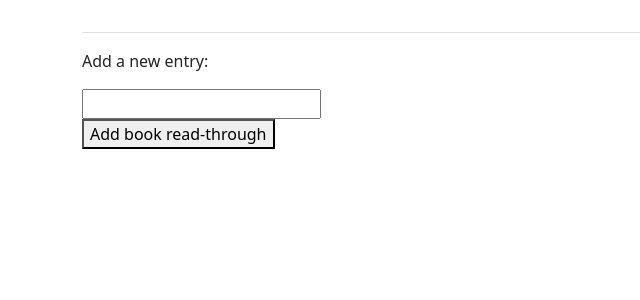
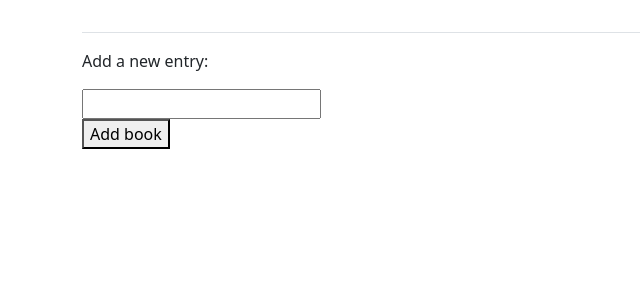
Before and after one commit to MustyMuffin/household_django, a Django app: template book_club/templates/book_club/new_book.html in a window 1280 px wide. Shown: the part 58-358 px from the top of the page, without its empty margins (0-640 px from the left). Run offline with Django 5.2, Linux system fonts and the light colour scheme; the template is opened without the code that fills it: values that come from a table or form of the project are taken from there, others are empty; some libraries are stand-ins or nearby versions.

Commit message:
Work started on allowing users to add books

```diff
--- a/book_club/templates/book_club/new_book.html
+++ b/book_club/templates/book_club/new_book.html
@@ -1,14 +1,13 @@
 {% extends "household_main/base.html" %}
 
 {% block content %}
-
   <p><a href="{% url 'book_club:book' book.id %}">{{ book }}</a></p>
 
   <p>Add a new entry:</p>
-  <form action="{% url 'book_club:new_chore_entry' book.id %}" method='post'>
+  <form action="{% url 'book_club:new_book' book.id %}" method='post'>
     {% csrf_token %}
     {{ form.as_div }}
-    <button name='submit'>Add book read-through</button>
+    <button name='submit'>Add book</button>
   </form>
 
 {% endblock content %}
```
